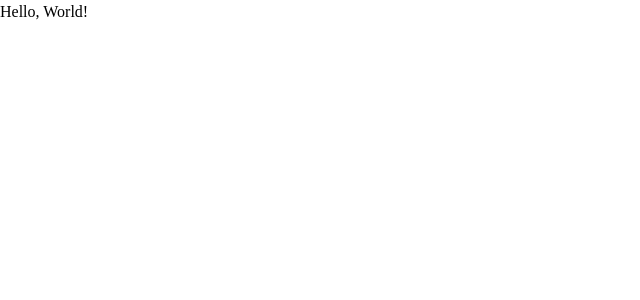
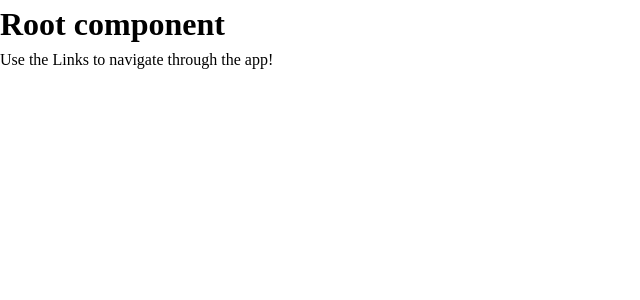
Before and after one commit to replakcan/blog-api, a React (Vite) app in the folder frontend/: page / in a window 1280 px wide. Shown: the top 300 px of the page, without its empty margins (0-640 px from the left). Built offline with nearby package versions, Linux system fonts and the light colour scheme.

Commit message:
Creates browserRouter with routes module

```diff
--- a/frontend/src/main.jsx
+++ b/frontend/src/main.jsx
@@ -1,9 +1,13 @@
+import './index.css'
 import { StrictMode } from 'react'
 import { createRoot } from 'react-dom/client'
-import './index.css'
+import { createBrowserRouter, RouterProvider } from 'react-router-dom'
+import routes from './routes.jsx'
+
+const router = createBrowserRouter(routes)
 
 createRoot(document.getElementById('root')).render(
   <StrictMode>
-    <p>Hello, World!</p>
+    <RouterProvider router={router} />
   </StrictMode>
 )
```
